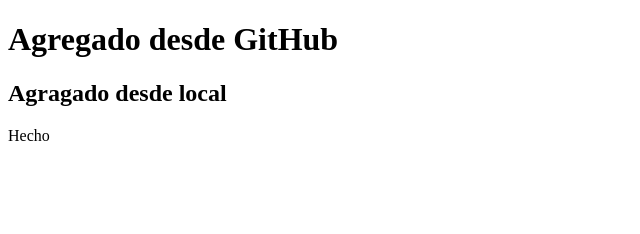
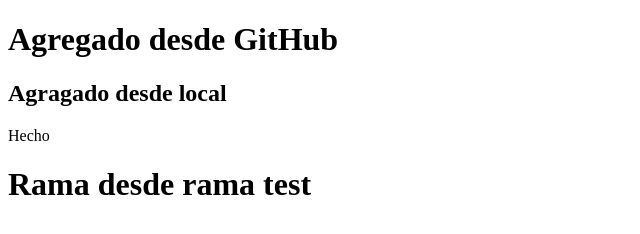
Before and after one commit to sbrodriguez/git-course-test, a plain HTML site: page index.html in a window 1280 px wide. Shown: the whole page, without its empty margins (0-640 px from the left). Drawn offline with Linux system fonts and the light colour scheme.

Commit message:
Cambio guardado desde rama test

```diff
--- a/index.html
+++ b/index.html
@@ -8,5 +8,7 @@
   <h1>Agregado desde GitHub</h1>
   <h2>Agragado desde local</h2>
   <p>Hecho</p>
+
+  <h1>Rama desde rama test</h1>
 </body>
 </html>
```
